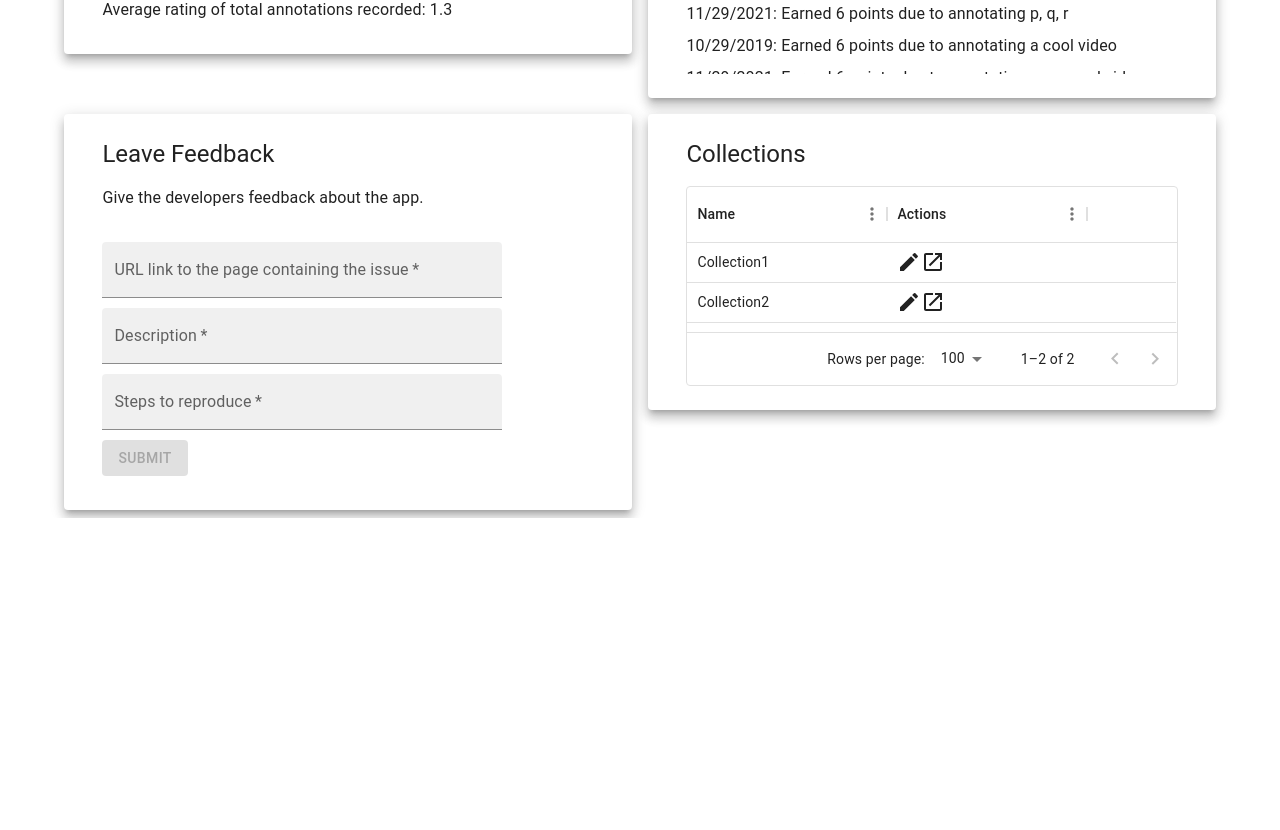
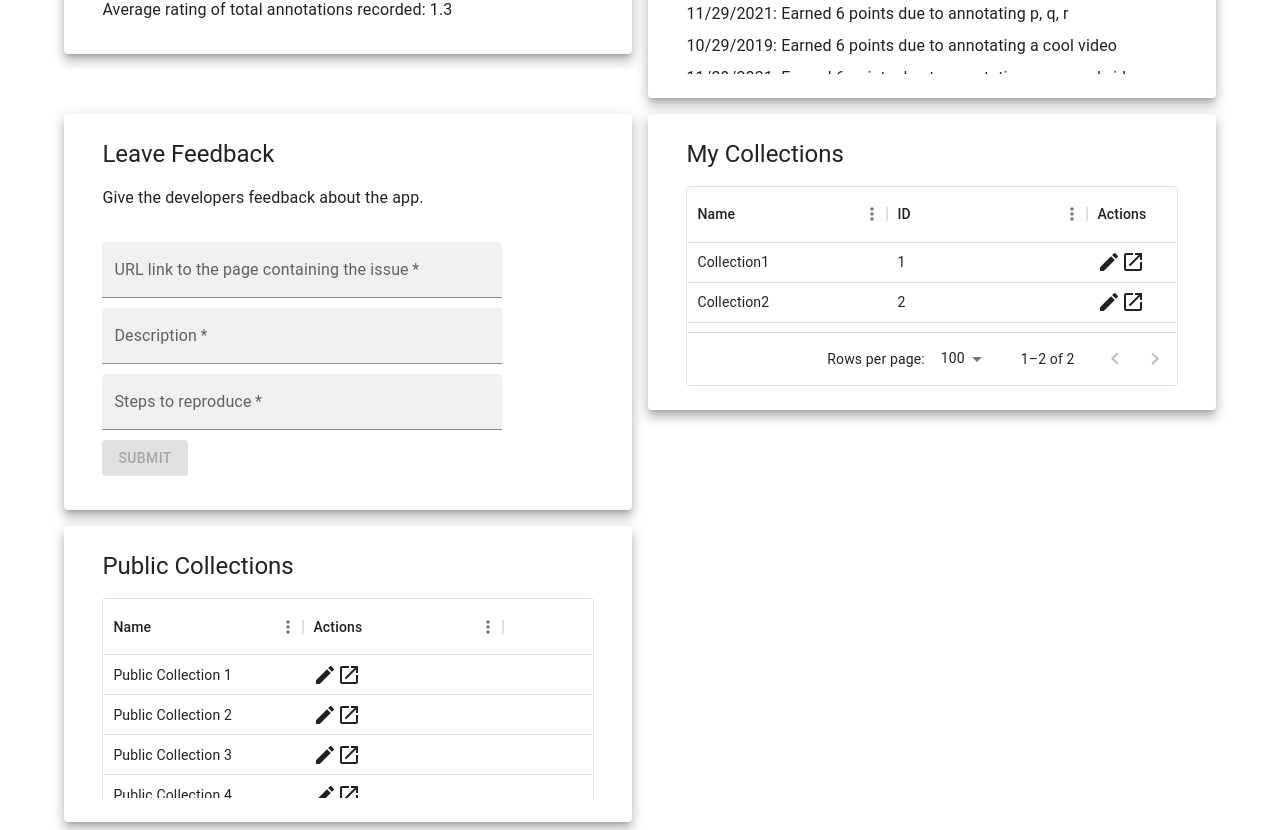
Before and after one commit to NerdyWithZainab/video-annotator, a Next.js app: page /me in a window 1280 px wide. Shown: the part 477-1307 px from the top of the page. Before the commit the page ends 995 px from the top, so only its background shows below. Built offline with nearby package versions, Linux system fonts and the light colour scheme; no server answers.

Commit message:
generalize to a CollectionsPanel and remove MyCollectionsPanel

```diff
--- /dev/null
+++ b/components/CollectionsPanel/index.tsx
@@ -0,0 +1,26 @@
+import DataTable from "../DataTable";
+import InfoPanel from "../InfoPanel";
+
+const CollectionsPanel: React.FC<{
+  collectionData: {}[];
+  titleId: string;
+  titleDefault: string;
+  colNamesToDisplay?: { [key: string]: any };
+}> = ({ collectionData, titleId, titleDefault, colNamesToDisplay = {} }) => {
+  return (
+    <InfoPanel
+      titleId={titleId}
+      titleDefault={titleDefault}
+      key="collections-log"
+    >
+      <DataTable
+        key={titleId}
+        data={collectionData}
+        colNamesToDisplay={colNamesToDisplay}
+        actionButtonsToDisplay={{ edit: "Edit", view: "View" }}
+      />
+    </InfoPanel>
+  );
+};
+
+export default CollectionsPanel;
--- a/components/DataTable/index.tsx
+++ b/components/DataTable/index.tsx
@@ -9,10 +9,12 @@ import React, { useMemo } from "react";
 import { populateWithActionButtons } from "../../utilities/dataTableUtils";
 
 const DataTable: React.FC<{
+  key?: string | number;
   data: {}[];
+  // colNamesToDisplay?: { [key: string]: any };
   colNamesToDisplay?: { [key: string]: any };
   actionButtonsToDisplay?: { [key: string]: any };
-}> = ({ data, colNamesToDisplay = {}, actionButtonsToDisplay = {} }) => {
+}> = ({ key, data, colNamesToDisplay = {}, actionButtonsToDisplay = {} }) => {
   const actionButtonsKeys: string[] = useMemo(() => {
     return Object.keys(actionButtonsToDisplay) || [];
   }, [actionButtonsToDisplay]);
@@ -81,7 +83,7 @@ const DataTable: React.FC<{
   ]);
 
   const columns: GridColDef<{
-    type: "singleSelect";
+    // type: "singleSelect";
     field: string;
     headerName: string;
     renderCell: ((params: GridRenderCellParams) => JSX.Element) | (() => void);
@@ -109,7 +111,7 @@ const DataTable: React.FC<{
         colNamesToDisplay[elKey] ||
         cleanHeader.charAt(0).toUpperCase() + cleanHeader.slice(1);
       return {
-        type: "singleSelect",
+        // type: "singleSelect",
         field: "col" + tracker,
         headerName: headerName,
         renderCell:
@@ -125,6 +127,7 @@ const DataTable: React.FC<{
 
   return (
     <DataGrid
+      key={key}
       rows={rows}
       rowHeight={40}
       columns={columns}
--- a/components/MyCollectionsPanel/index.tsx
+++ /dev/null
@@ -1,22 +0,0 @@
-import DataTable from "../DataTable";
-import InfoPanel from "../InfoPanel";
-
-const MyCollectionsPanel: React.FC<{
-  myCollectionData: {}[];
-}> = ({ myCollectionData }) => {
-  return (
-    <InfoPanel
-      titleId="COLLECTIONS"
-      titleDefault="Collections"
-      key="collections-log"
-    >
-      <DataTable
-        data={myCollectionData}
-        colNamesToDisplay={{ name: "Name" }}
-        actionButtonsToDisplay={{ edit: "Edit", view: "View" }}
-      />
-    </InfoPanel>
-  );
-};
-
-export default MyCollectionsPanel;
--- a/lang/en.json
+++ b/lang/en.json
@@ -66,7 +66,8 @@
   "TOTAL_NET_POINTS_EARNED_THIS_MONTH": "Total net points earned this month",
   "TOTAL_NET_CUMULATIVE_POINTS_EARNED": "Total net cumulative points earned",
   "SUBMIT": "Submit",
-  "COLLECTIONS": "Collections",
+  "COLLECTIONS": "My Collections",
   "VIEW": "View",
-  "EDIT": "Edit"
+  "EDIT": "Edit",
+  "PUBLIC_COLLECTIONS": "Public Collections"
 }
--- a/pages/me/index.tsx
+++ b/pages/me/index.tsx
@@ -5,7 +5,7 @@ import UserDetailPanel from "../../components/UserDetailPanel";
 import MySubScriptionPanel from "../../components/MySubscriptionPanel";
 import MyAnnotationsPanel from "../../components/MyAnnotationsPanel";
 import MyActivityLogPanel from "../../components/MyActivityLogPanel";
-import MyCollectionsPanel from "../../components/MyCollectionsPanel";
+import CollectionsPanel from "../../components/CollectionsPanel";
 import FeedbackPanel from "../../components/FeedbackPanel";
 
 const Me: React.FC = () => {
@@ -110,6 +110,33 @@ const Me: React.FC = () => {
       },
     ];
 
+  const shamPublicCollectionData: {
+    name: string;
+    removeMe: string;
+    id: string;
+  }[] = [
+    {
+      name: "Public Collection 1",
+      removeMe: "boop",
+      id: "1",
+    },
+    {
+      name: "Public Collection 2",
+      removeMe: "beep",
+      id: "2",
+    },
+    {
+      name: "Public Collection 3",
+      removeMe: "beeple",
+      id: "3",
+    },
+    {
+      name: "Public Collection 4",
+      removeMe: "borple",
+      id: "4",
+    },
+  ];
+
   const email: string =
     user?.email ||
     intl.formatMessage({
@@ -138,9 +165,19 @@ const Me: React.FC = () => {
         <FeedbackPanel styleOverrides={{ maxHeight: 1000 }} />
       </Grid>
       <Grid item sm={12} md={6}>
-        <MyCollectionsPanel
-          myCollectionData={shamMyCollectionData}
-          visibleColumnKeys={["name", "id"]}
+        <CollectionsPanel
+          titleId={"COLLECTIONS"}
+          titleDefault={"My Collections"}
+          collectionData={shamMyCollectionData}
+          colNamesToDisplay={{ name: "Name", id: "ID" }}
+        />
+      </Grid>
+      <Grid item sm={12} md={6}>
+        <CollectionsPanel
+          titleId={"PUBLIC_COLLECTIONS"}
+          titleDefault={"Publi Collections"}
+          collectionData={shamPublicCollectionData}
+          colNamesToDisplay={{ name: "Name" }}
         />
       </Grid>
     </Grid>
--- a/utilities/dataTableUtils.tsx
+++ b/utilities/dataTableUtils.tsx
@@ -3,7 +3,6 @@ import { generateComponent } from "./componentUtils";
 
 export function populateWithActionButtons(params: GridRenderCellParams) {
   const rowId: number | string = params?.id || "";
-  console.log(params?.value.split(" "));
   const actionButtonKeys: string[] = params?.value.split(" ") || [];
   return (
     <>
```
